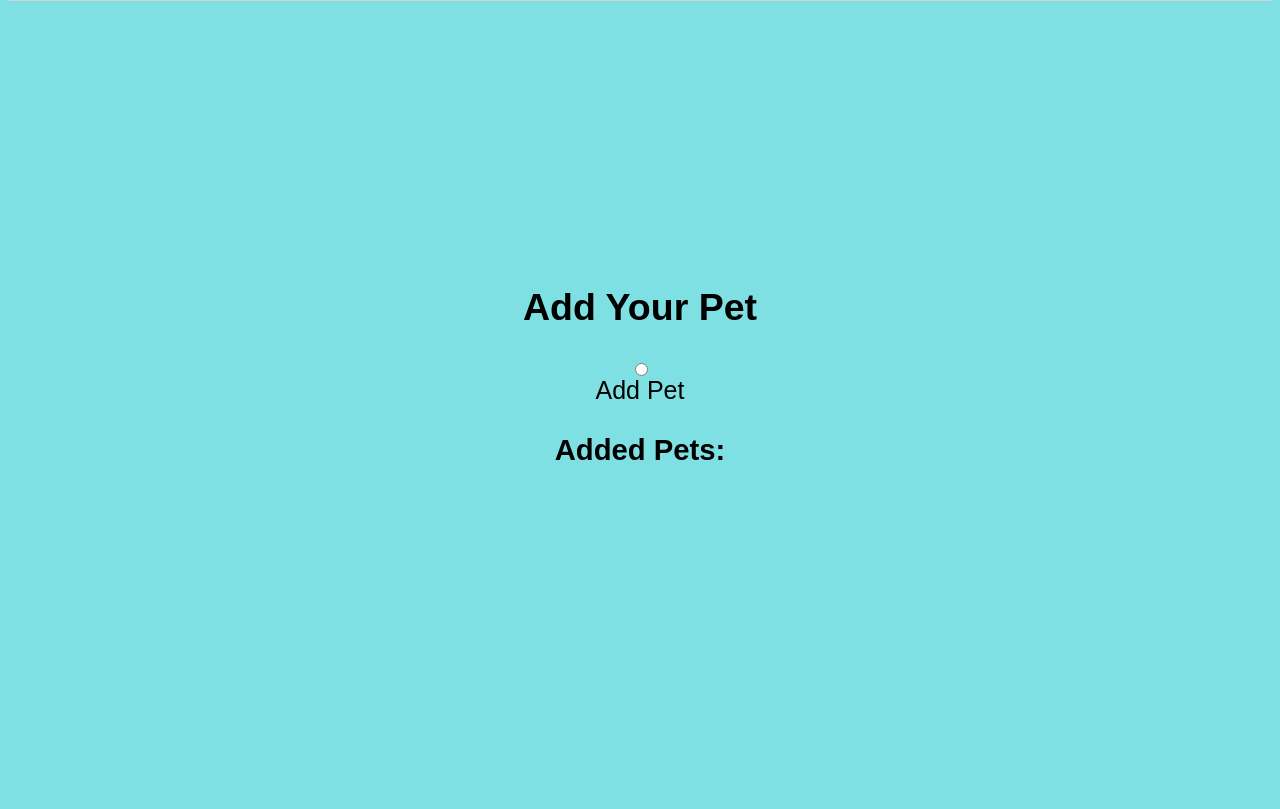
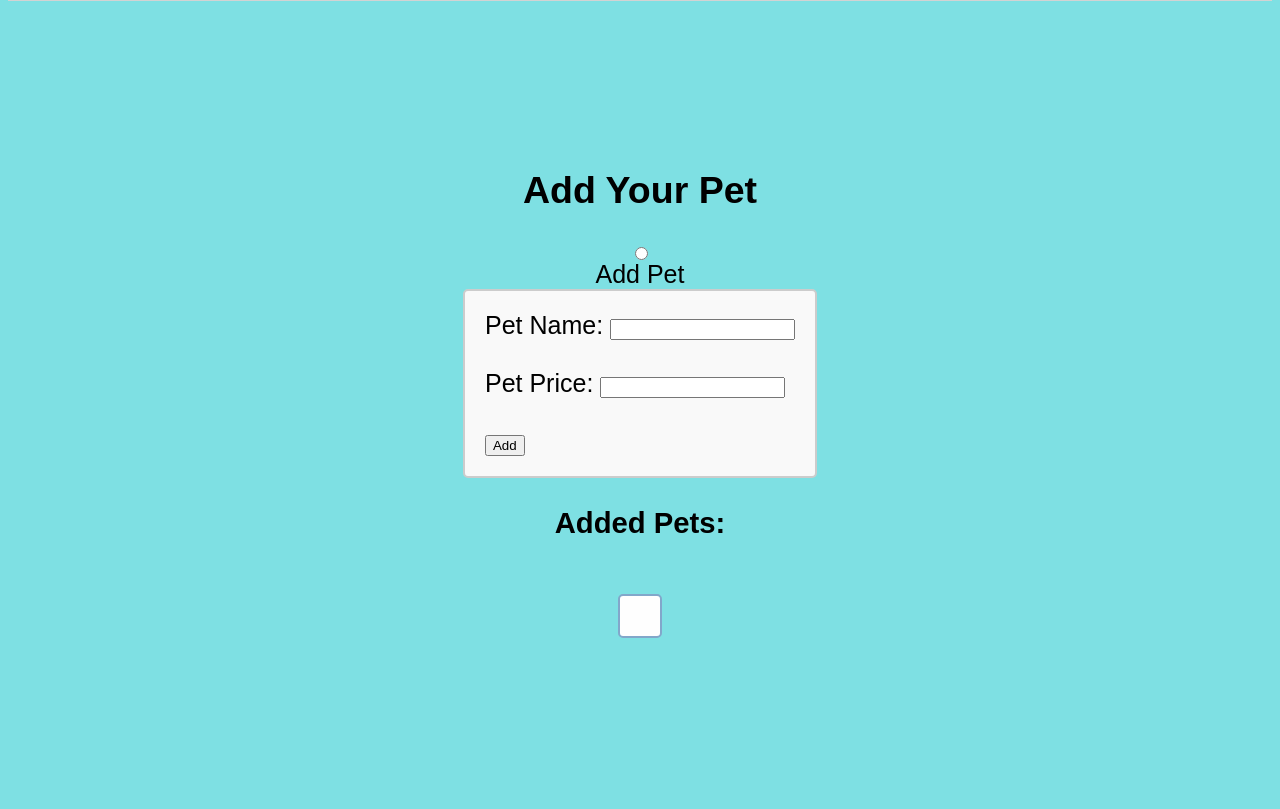
Before and after one commit to sakibrahat/El_Petrio_Sign_Up, a Django app: page /Buying/ in a window 1280 px wide. Shown: the part 368-1177 px from the top of the page. Run offline with Django 3.2, Linux system fonts and the light colour scheme.

Commit message:
Adoption page changed

```diff
--- a/registration/templates/Buying.html
+++ b/registration/templates/Buying.html
@@ -59,8 +59,19 @@
         font-size: 25px;
     }
     #addPetForm {
-        display: none;
-    }
+    display: block;
+    border: 2px solid #ccc;
+    border-radius: 5px;
+    padding: 20px;
+    background-color: #f9f9f9;
+}
+#petList {
+    display: block;
+    border: 2px solid #82a7ca;
+    border-radius: 5px;
+    padding: 20px;
+    background-color: #fefefe;
+}
     @media only screen and (max-width: 600px) {
 
         #container {
```
Also changed, not shown: registration/db.sqlite3.
